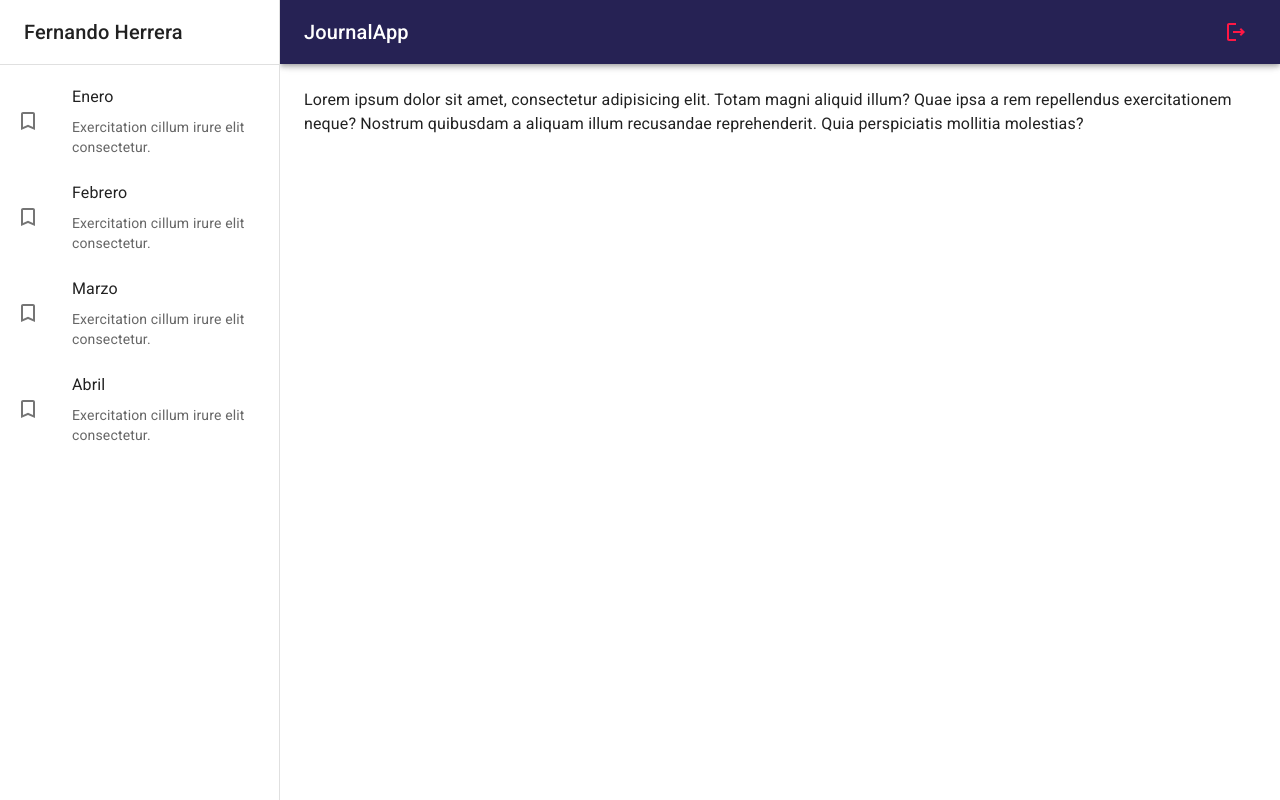
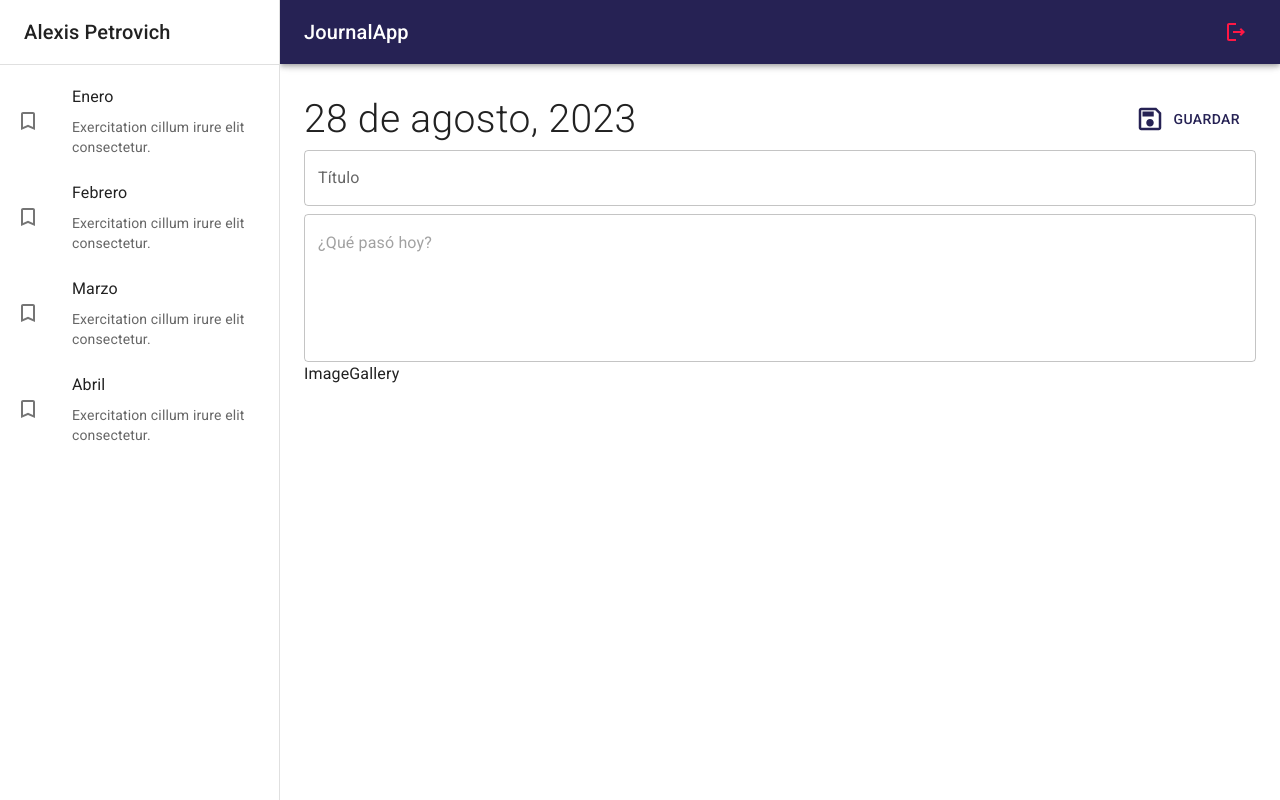
Before and after one commit to AlPetrovich/JournalApp-React, a React (Vite) app in the folder journal-app/: page / in a window 1280 px wide. Built offline with nearby package versions, Linux system fonts and the light colour scheme.

Commit message:
add noteView

```diff
--- /dev/null
+++ b/journal-app/src/journal/components/ImageGallery.jsx
@@ -0,0 +1,6 @@
+
+export const ImageGallery = () => {
+  return (
+    <div>ImageGallery</div>
+  )
+}
--- a/journal-app/src/journal/components/SideBar.jsx
+++ b/journal-app/src/journal/components/SideBar.jsx
@@ -17,7 +17,7 @@
         >
             <Toolbar>
                 <Typography variant='h6' noWrap component='div'>
-                    Fernando Herrera
+                    Alexis Petrovich
                 </Typography>
             </Toolbar>
             <Divider />
--- a/journal-app/src/journal/components/index.js
+++ b/journal-app/src/journal/components/index.js
@@ -1,2 +1,3 @@
 export * from './Navbar';
 export * from './Sidebar';
+export * from './ImageGallery';
--- a/journal-app/src/journal/pages/JournalPage.jsx
+++ b/journal-app/src/journal/pages/JournalPage.jsx
@@ -1,6 +1,5 @@
-import { MailOutline } from "@mui/icons-material";
-import { Typography } from "@mui/material";
 import { JournalLayout } from "../layout/JournalLayout";
+import { NoteView, NothingSelectedView } from "../view";
 
 
 
@@ -8,10 +7,12 @@
   return (
     <JournalLayout>
 
-      <Typography>Lorem ipsum dolor sit amet, consectetur adipisicing elit. Totam magni aliquid illum? Quae ipsa a rem repellendus exercitationem neque? Nostrum quibusdam a aliquam illum recusandae reprehenderit. Quia perspiciatis mollitia molestias?</Typography>
+      {/* <Typography>Lorem ipsum dolor sit amet, consectetur adipisicing elit. Totam magni aliquid illum? Quae ipsa a rem repellendus exercitationem neque? Nostrum quibusdam a aliquam illum recusandae reprehenderit. Quia perspiciatis mollitia molestias?</Typography> */}
 
+      {/* <NothingSelectedView /> */}
       {/* NothinSelected */}
-      {/* NoteView */}
+      <NoteView />
+
 
     </JournalLayout>
   )
--- /dev/null
+++ b/journal-app/src/journal/view/NoteView.jsx
@@ -0,0 +1,41 @@
+import { SaveOutlined } from "@mui/icons-material";
+import { Button, Grid, TextField, Typography } from "@mui/material";
+import { ImageGallery } from "../components";
+
+export const NoteView = () => {
+  return (
+    <Grid container direction="row" justifyContent="space-between" alignItems="center" sx={{mb:1}}>
+        <Grid item>
+            <Typography fontSize={39} fontWeight="light">28 de agosto, 2023</Typography>
+        </Grid>
+        <Grid item>
+            <Button color="primary" sx={{padding : 2}}>
+                <SaveOutlined sx={{fontSize: 30, mr: 1}} />
+                Guardar
+            </Button>
+        </Grid>
+
+        <Grid container>
+            <TextField
+                type="text"
+                vatiant="filled"
+                fullWidth
+                placeholder="Ingrese un título"
+                label="Título"
+                sx={{border: 'none' , mb:1}}
+            />
+
+             <TextField
+                type="text"
+                vatiant="filled"
+                fullWidth
+                multiline
+                placeholder="¿Qué pasó hoy?"
+                minRows={5}
+            />
+        </Grid>
+
+        <ImageGallery />
+    </Grid>
+  )
+}
--- /dev/null
+++ b/journal-app/src/journal/view/NothingSelectedView.jsx
@@ -0,0 +1,22 @@
+import { StarOutline } from "@mui/icons-material"
+import { Grid, Typography } from "@mui/material"
+
+export const NothingSelectedView = () => {
+  return (
+    <Grid
+    container
+    spacing={0}
+    direction="column"
+    alignItems="center"
+    justifyContent="center"
+    sx={{ minHeight: "calc(100vh - 110px)", backgroundColor: "primary.main", borderRadius:3 }}
+  >
+    <Grid item xs={ 12 }>
+        <StarOutline sx={{fontSize: 100, color:"white"}} />
+    </Grid>
+    <Grid item xs={ 12 }>
+        <Typography color="white" variant="h5">Selecciona o crea una nota</Typography>
+    </Grid>
+</Grid>
+  )
+}
--- /dev/null
+++ b/journal-app/src/journal/view/index.js
@@ -0,0 +1,2 @@
+export * from "./NothingSelectedView";
+export * from "./NoteView";
```
